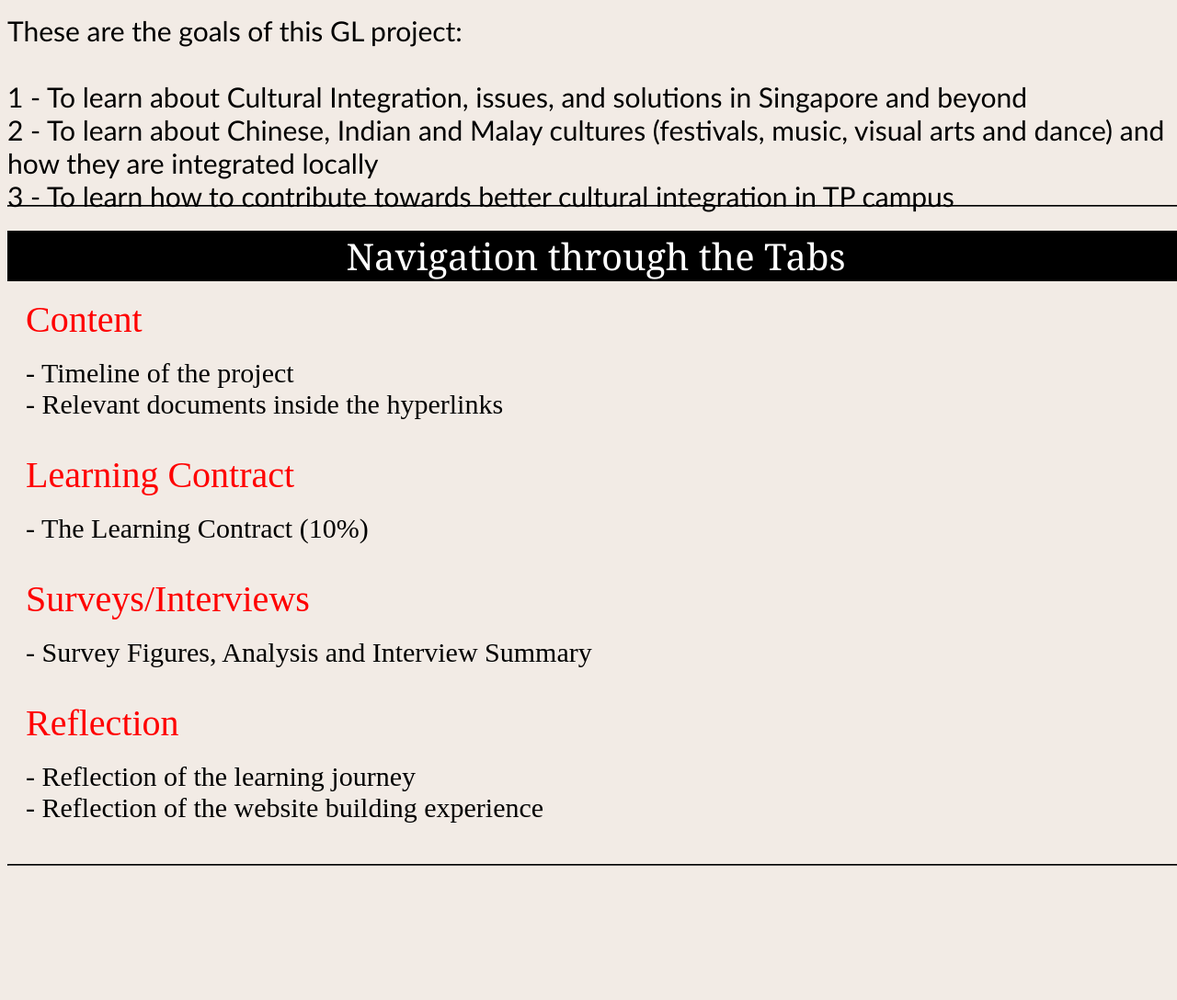
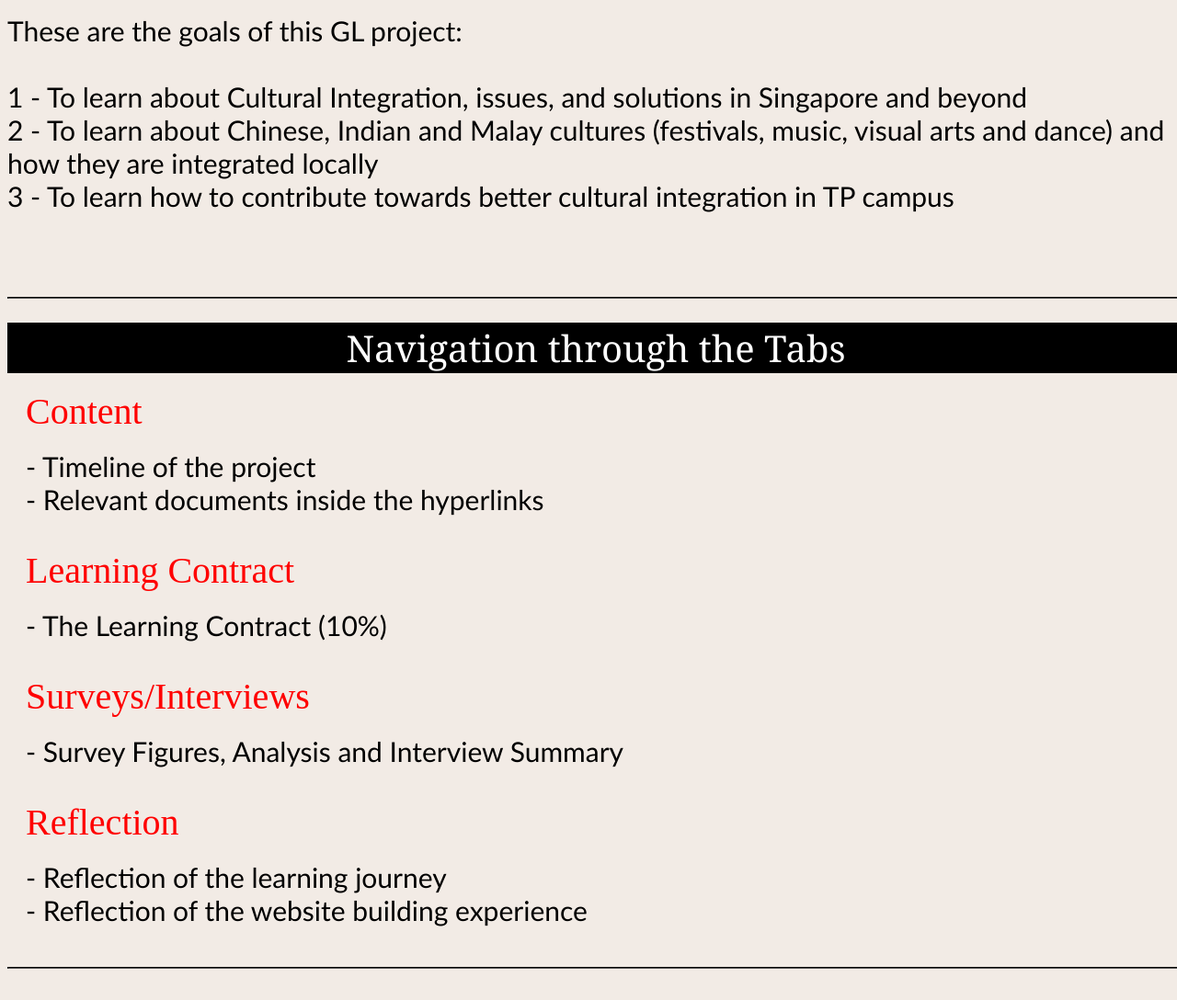
Before and after one commit to YeHtetLinBrian/finaltest, a plain HTML site: page index.html in a window 1280 px wide. Shown: the part 1950-3038 px from the top of the page at 92% size. Before the commit the page ends 2926 px from the top, so only its background shows below. Drawn offline with Linux system fonts and the light colour scheme.

Commit message:
Add files via upload

```diff
--- a/CSS/indexstyle.css
+++ b/CSS/indexstyle.css
@@ -158,7 +158,7 @@ position: absolute;
 	padding-left: 20px;
 	font-size: 30px;
 	color: black ;
-	font-family: Times New Roman;
+	font-family: Calibri;
 }
 
 .firstline {
@@ -181,7 +181,7 @@ position: absolute;
 }
 
 .goals{
-	height: 200px;
+	height: 300px;
 }
 
 .category_intro{
```
